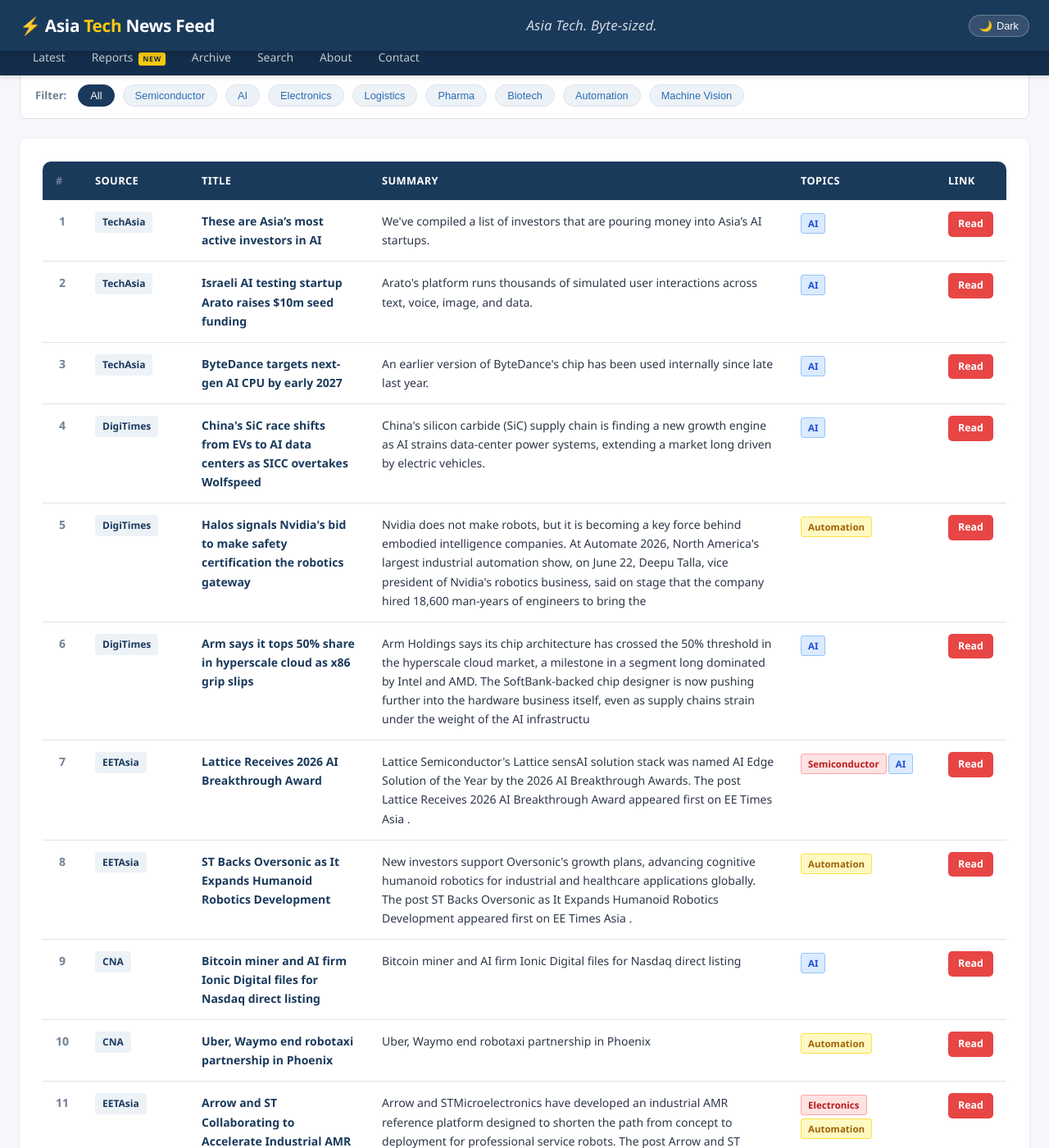
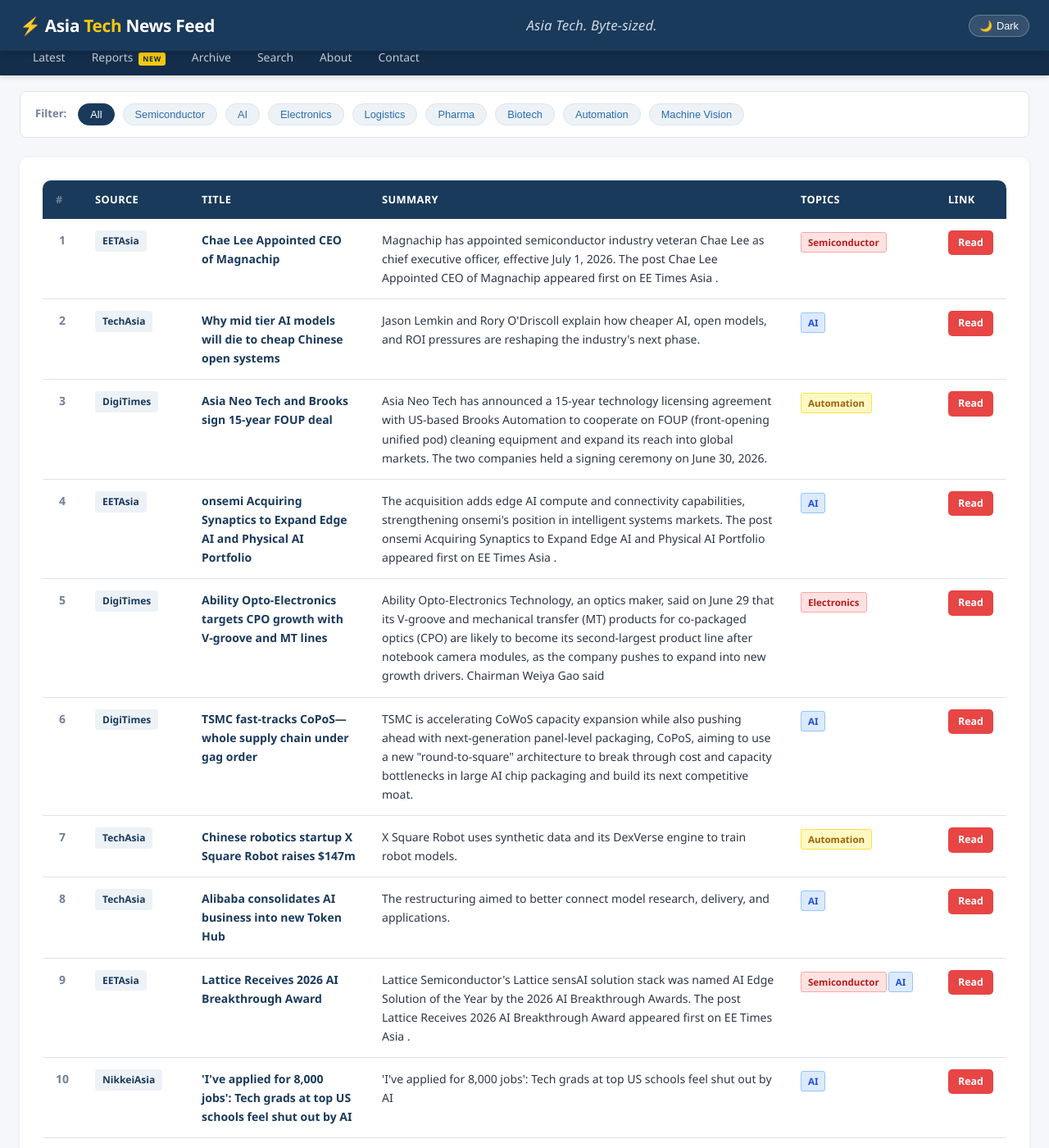
Before and after one commit to asiatechfeed/Asia-Tech-Feed, a Jekyll site: the page built from _posts/2026-06-30-asia-tech-news-digest.md, in a window 1280 px wide and 1400 px high, scrolled down 583 px. Shown: the whole window at 82% size. Built offline with Jekyll 4.4.1, drawn with Linux system fonts in a browser that asks for light colours; a script that is not in the unit is left out; some of the changed text lies outside the part shown.

Commit message:
📰 News digest 2026-06-30 (14 articles)

```diff
--- a/_posts/2026-06-30-asia-tech-news-digest.md
+++ b/_posts/2026-06-30-asia-tech-news-digest.md
@@ -1,15 +1,15 @@
 ---
 layout: post
 title: "Asia Tech News Digest - June 30, 2026"
-date: 2026-06-30 08:00:33 +0800
-articles_count: 17
-sources_count: 6
-sources: ["CNA", "DigiTimes", "EETAsia", "KED", "NikkeiAsia", "TechAsia"]
+date: 2026-06-30 19:26:49 +0800
+articles_count: 14
+sources_count: 5
+sources: ["DigiTimes", "EETAsia", "KED", "NikkeiAsia", "TechAsia"]
 csv_file: /assets/data/news-2026-06-30.tsv
-featured_title: "These are Asia\u2019s most active investors in AI"
-featured_url: "https://www.techinasia.com/these-are-asias-most-active-investors-in-ai"
-featured_source: "TechAsia"
-featured_summary: "We've compiled a list of investors that are pouring money into Asia\u2019s AI startups."
+featured_title: "Chae Lee Appointed CEO of Magnachip"
+featured_url: "https://www.eetasia.com/chae-lee-appointed-ceo-of-magnachip/"
+featured_source: "EETAsia"
+featured_summary: "Magnachip has appointed semiconductor industry veteran Chae Lee as chief executive officer, effective July 1, 2026. The post Chae Lee Appointed CEO of Magnachip appeared first on EE Times Asia ."
 featured_image: ""
 ---
 
@@ -27,54 +27,70 @@ featured_image: ""
 <tbody>
 <tr>
   <td class="col-num">1</td>
-  <td class="col-source"><span class="source-badge">TechAsia</span></td>
-  <td class="col-title"><span class="article-title">These are Asia’s most active investors in AI</span></td>
-  <td class="col-summary">We've compiled a list of investors that are pouring money into Asia’s AI startups.</td>
-  <td class="col-tags"><span class="tag ai">AI</span></td>
-  <td class="col-link"><a class="btn-link" href="https://www.techinasia.com/these-are-asias-most-active-investors-in-ai" target="_blank" rel="noopener">Read</a></td>
+  <td class="col-source"><span class="source-badge">EETAsia</span></td>
+  <td class="col-title"><span class="article-title">Chae Lee Appointed CEO of Magnachip</span></td>
+  <td class="col-summary">Magnachip has appointed semiconductor industry veteran Chae Lee as chief executive officer, effective July 1, 2026. The post Chae Lee Appointed CEO of Magnachip appeared first on EE Times Asia .</td>
+  <td class="col-tags"><span class="tag semi">Semiconductor</span></td>
+  <td class="col-link"><a class="btn-link" href="https://www.eetasia.com/chae-lee-appointed-ceo-of-magnachip/" target="_blank" rel="noopener">Read</a></td>
 </tr>
 <tr>
   <td class="col-num">2</td>
   <td class="col-source"><span class="source-badge">TechAsia</span></td>
-  <td class="col-title"><span class="article-title">Israeli AI testing startup Arato raises $10m seed funding</span></td>
-  <td class="col-summary">Arato's platform runs thousands of simulated user interactions across text, voice, image, and data.</td>
+  <td class="col-title"><span class="article-title">Why mid tier AI models will die to cheap Chinese open systems</span></td>
+  <td class="col-summary">Jason Lemkin and Rory O'Driscoll explain how cheaper AI, open models, and ROI pressures are reshaping the industry's next phase.</td>
   <td class="col-tags"><span class="tag ai">AI</span></td>
-  <td class="col-link"><a class="btn-link" href="https://www.techinasia.com/endowus-ceo-gregory-van-optimistic-profitability" target="_blank" rel="noopener">Read</a></td>
+  <td class="col-link"><a class="btn-link" href="https://www.techinasia.com/cheap-ai-changing-rules-competition" target="_blank" rel="noopener">Read</a></td>
 </tr>
 <tr>
   <td class="col-num">3</td>
-  <td class="col-source"><span class="source-badge">TechAsia</span></td>
-  <td class="col-title"><span class="article-title">ByteDance targets next-gen AI CPU by early 2027</span></td>
-  <td class="col-summary">An earlier version of ByteDance's chip has been used internally since late last year.</td>
-  <td class="col-tags"><span class="tag ai">AI</span></td>
-  <td class="col-link"><a class="btn-link" href="https://www.techinasia.com/bytedance-spend-30b-china-ai-2026" target="_blank" rel="noopener">Read</a></td>
+  <td class="col-source"><span class="source-badge">DigiTimes</span></td>
+  <td class="col-title"><span class="article-title">Asia Neo Tech and Brooks sign 15-year FOUP deal</span></td>
+  <td class="col-summary">Asia Neo Tech has announced a 15-year technology licensing agreement with US-based Brooks Automation to cooperate on FOUP (front-opening unified pod) cleaning equipment and expand its reach into global markets. The two companies held a signing ceremony on June 30, 2026.</td>
+  <td class="col-tags"><span class="tag auto">Automation</span></td>
+  <td class="col-link"><a class="btn-link" href="https://www.digitimes.com/news/a20260630PD237/asia-technology-equipment-market-licensing.html" target="_blank" rel="noopener">Read</a></td>
 </tr>
 <tr>
   <td class="col-num">4</td>
-  <td class="col-source"><span class="source-badge">DigiTimes</span></td>
-  <td class="col-title"><span class="article-title">China's SiC race shifts from EVs to AI data centers as SICC overtakes Wolfspeed</span></td>
-  <td class="col-summary">China's silicon carbide (SiC) supply chain is finding a new growth engine as AI strains data-center power systems, extending a market long driven by electric vehicles.</td>
+  <td class="col-source"><span class="source-badge">EETAsia</span></td>
+  <td class="col-title"><span class="article-title">onsemi Acquiring Synaptics to Expand Edge AI and Physical AI Portfolio</span></td>
+  <td class="col-summary">The acquisition adds edge AI compute and connectivity capabilities, strengthening onsemi's position in intelligent systems markets. The post onsemi Acquiring Synaptics to Expand Edge AI and Physical AI Portfolio appeared first on EE Times Asia .</td>
   <td class="col-tags"><span class="tag ai">AI</span></td>
-  <td class="col-link"><a class="btn-link" href="https://www.digitimes.com/news/a20260629VL206/sic-data-sicc-wolfspeed-market.html" target="_blank" rel="noopener">Read</a></td>
+  <td class="col-link"><a class="btn-link" href="https://www.eetasia.com/onsemi-acquiring-synaptics-to-expand-edge-ai-and-physical-ai-portfolio/" target="_blank" rel="noopener">Read</a></td>
 </tr>
 <tr>
   <td class="col-num">5</td>
   <td class="col-source"><span class="source-badge">DigiTimes</span></td>
-  <td class="col-title"><span class="article-title">Halos signals Nvidia's bid to make safety certification the robotics gateway</span></td>
-  <td class="col-summary">Nvidia does not make robots, but it is becoming a key force behind embodied intelligence companies. At Automate 2026, North America's largest industrial automation show, on June 22, Deepu Talla, vice president of Nvidia's robotics business, said on stage that the company hired 18,600 man-years of engineers to bring the</td>
-  <td class="col-tags"><span class="tag auto">Automation</span></td>
-  <td class="col-link"><a class="btn-link" href="https://www.digitimes.com/news/a20260629PD232/nvidia-robotics-certification-cuda-2026.html" target="_blank" rel="noopener">Read</a></td>
+  <td class="col-title"><span class="article-title">Ability Opto-Electronics targets CPO growth with V-groove and MT lines</span></td>
+  <td class="col-summary">Ability Opto-Electronics Technology, an optics maker, said on June 29 that its V-groove and mechanical transfer (MT) products for co-packaged optics (CPO) are likely to become its second-largest product line after notebook camera modules, as the company pushes to expand into new growth drivers. Chairman Weiya Gao said </td>
+  <td class="col-tags"><span class="tag semi">Electronics</span></td>
+  <td class="col-link"><a class="btn-link" href="https://www.digitimes.com/news/a20260630PD224/ability-enterprise-cpo-optics-ability-opto-electronics-technology-growth.html" target="_blank" rel="noopener">Read</a></td>
 </tr>
 <tr>
   <td class="col-num">6</td>
   <td class="col-source"><span class="source-badge">DigiTimes</span></td>
-  <td class="col-title"><span class="article-title">Arm says it tops 50% share in hyperscale cloud as x86 grip slips</span></td>
-  <td class="col-summary">Arm Holdings says its chip architecture has crossed the 50% threshold in the hyperscale cloud market, a milestone in a segment long dominated by Intel and AMD. The SoftBank-backed chip designer is now pushing further into the hardware business itself, even as supply chains strain under the weight of the AI infrastructu</td>
+  <td class="col-title"><span class="article-title">TSMC fast-tracks CoPoS—whole supply chain under gag order</span></td>
+  <td class="col-summary">TSMC is accelerating CoWoS capacity expansion while also pushing ahead with next-generation panel-level packaging, CoPoS, aiming to use a new "round-to-square" architecture to break through cost and capacity bottlenecks in large AI chip packaging and build its next competitive moat.</td>
   <td class="col-tags"><span class="tag ai">AI</span></td>
-  <td class="col-link"><a class="btn-link" href="https://www.digitimes.com/news/a20260626VL215/arm-x86-chips-market-data-center.html" target="_blank" rel="noopener">Read</a></td>
+  <td class="col-link"><a class="btn-link" href="https://www.digitimes.com/news/a20260630PD239/tsmc-supply-chain-cowos-packaging-equipment.html" target="_blank" rel="noopener">Read</a></td>
 </tr>
 <tr>
   <td class="col-num">7</td>
+  <td class="col-source"><span class="source-badge">TechAsia</span></td>
+  <td class="col-title"><span class="article-title">Chinese robotics startup X Square Robot raises $147m</span></td>
+  <td class="col-summary">X Square Robot uses synthetic data and its DexVerse engine to train robot models.</td>
+  <td class="col-tags"><span class="tag auto">Automation</span></td>
+  <td class="col-link"><a class="btn-link" href="https://www.techinasia.com/endowus-ceo-gregory-van-optimistic-profitability" target="_blank" rel="noopener">Read</a></td>
+</tr>
+<tr>
+  <td class="col-num">8</td>
+  <td class="col-source"><span class="source-badge">TechAsia</span></td>
+  <td class="col-title"><span class="article-title">Alibaba consolidates AI business into new Token Hub</span></td>
+  <td class="col-summary">The restructuring aimed to better connect model research, delivery, and applications.</td>
+  <td class="col-tags"><span class="tag ai">AI</span></td>
+  <td class="col-link"><a class="btn-link" href="https://www.techinasia.com/alibaba-cloud-expands-ai-capacity-malaysia" target="_blank" rel="noopener">Read</a></td>
+</tr>
+<tr>
+  <td class="col-num">9</td>
   <td class="col-source"><span class="source-badge">EETAsia</span></td>
   <td class="col-title"><span class="article-title">Lattice Receives 2026 AI Breakthrough Award</span></td>
   <td class="col-summary">Lattice Semiconductor's Lattice sensAI solution stack was named AI Edge Solution of the Year by the 2026 AI Breakthrough Awards. The post Lattice Receives 2026 AI Breakthrough Award appeared first on EE Times Asia .</td>
@@ -82,39 +98,7 @@ featured_image: ""
   <td class="col-link"><a class="btn-link" href="https://www.eetasia.com/lattice-receives-2026-ai-breakthrough-award/" target="_blank" rel="noopener">Read</a></td>
 </tr>
 <tr>
-  <td class="col-num">8</td>
-  <td class="col-source"><span class="source-badge">EETAsia</span></td>
-  <td class="col-title"><span class="article-title">ST Backs Oversonic as It Expands Humanoid Robotics Development</span></td>
-  <td class="col-summary">New investors support Oversonic's growth plans, advancing cognitive humanoid robotics for industrial and healthcare applications globally. The post ST Backs Oversonic as It Expands Humanoid Robotics Development appeared first on EE Times Asia .</td>
-  <td class="col-tags"><span class="tag auto">Automation</span></td>
-  <td class="col-link"><a class="btn-link" href="https://www.eetasia.com/st-backs-oversonic-as-it-expands-humanoid-robotics-development/" target="_blank" rel="noopener">Read</a></td>
-</tr>
-<tr>
-  <td class="col-num">9</td>
-  <td class="col-source"><span class="source-badge">CNA</span></td>
-  <td class="col-title"><span class="article-title">Bitcoin miner and AI firm Ionic Digital files for Nasdaq direct listing</span></td>
-  <td class="col-summary">Bitcoin miner and AI firm Ionic Digital files for Nasdaq direct listing</td>
-  <td class="col-tags"><span class="tag ai">AI</span></td>
-  <td class="col-link"><a class="btn-link" href="https://www.channelnewsasia.com/business/bitcoin-miner-and-ai-firm-ionic-digital-files-nasdaq-direct-listing-6219941" target="_blank" rel="noopener">Read</a></td>
-</tr>
-<tr>
   <td class="col-num">10</td>
-  <td class="col-source"><span class="source-badge">CNA</span></td>
-  <td class="col-title"><span class="article-title">Uber, Waymo end robotaxi partnership in Phoenix</span></td>
-  <td class="col-summary">Uber, Waymo end robotaxi partnership in Phoenix</td>
-  <td class="col-tags"><span class="tag auto">Automation</span></td>
-  <td class="col-link"><a class="btn-link" href="https://www.channelnewsasia.com/business/uber-waymo-end-robotaxi-partnership-in-phoenix-6219906" target="_blank" rel="noopener">Read</a></td>
-</tr>
-<tr>
-  <td class="col-num">11</td>
-  <td class="col-source"><span class="source-badge">EETAsia</span></td>
-  <td class="col-title"><span class="article-title">Arrow and ST Collaborating to Accelerate Industrial AMR Development</span></td>
-  <td class="col-summary">Arrow and STMicroelectronics have developed an industrial AMR reference platform designed to shorten the path from concept to deployment for professional service robots. The post Arrow and ST Collaborating to Accelerate Industrial AMR Development appeared first on EE Times Asia .</td>
-  <td class="col-tags"><span class="tag semi">Electronics</span><span class="tag auto">Automation</span></td>
-  <td class="col-link"><a class="btn-link" href="https://www.eetasia.com/arrow-and-st-collaborating-to-accelerate-industrial-amr-development/" target="_blank" rel="noopener">Read</a></td>
-</tr>
-<tr>
-  <td class="col-num">12</td>
   <td class="col-source"><span class="source-badge">NikkeiAsia</span></td>
   <td class="col-title"><span class="article-title">'I've applied for 8,000 jobs': Tech grads at top US schools feel shut out by AI</span></td>
   <td class="col-summary">'I've applied for 8,000 jobs': Tech grads at top US schools feel shut out by AI</td>
@@ -122,7 +106,7 @@ featured_image: ""
   <td class="col-link"><a class="btn-link" href="https://asia.nikkei.com/business/technology/artificial-intelligence/i-ve-applied-for-8-000-jobs-tech-grads-at-top-us-schools-feel-shut-out-by-ai" target="_blank" rel="noopener">Read</a></td>
 </tr>
 <tr>
-  <td class="col-num">13</td>
+  <td class="col-num">11</td>
   <td class="col-source"><span class="source-badge">NikkeiAsia</span></td>
   <td class="col-title"><span class="article-title">Asia's AI rally winners face a rising leverage problem</span></td>
   <td class="col-summary">Asia's AI rally winners face a rising leverage problem</td>
@@ -130,15 +114,7 @@ featured_image: ""
   <td class="col-link"><a class="btn-link" href="https://asia.nikkei.com/business/markets/trading-asia/asia-s-ai-rally-winners-face-a-rising-leverage-problem" target="_blank" rel="noopener">Read</a></td>
 </tr>
 <tr>
-  <td class="col-num">14</td>
-  <td class="col-source"><span class="source-badge">NikkeiAsia</span></td>
-  <td class="col-title"><span class="article-title">Honda starts AI data center battery production in US after EV pivot</span></td>
-  <td class="col-summary">Honda starts AI data center battery production in US after EV pivot</td>
-  <td class="col-tags"><span class="tag ai">AI</span></td>
-  <td class="col-link"><a class="btn-link" href="https://asia.nikkei.com/business/technology/artificial-intelligence/honda-starts-ai-data-center-battery-production-in-us-after-ev-pivot" target="_blank" rel="noopener">Read</a></td>
-</tr>
-<tr>
-  <td class="col-num">15</td>
+  <td class="col-num">12</td>
   <td class="col-source"><span class="source-badge">KED</span></td>
   <td class="col-title"><span class="article-title">AI trade isn’t just about tech stocks but also power, TCW says</span></td>
   <td class="col-summary">The artificial intelligence boom has sent investors racing into chipmakers, cloud providers and megacap technology stocks, but a more durable opportun</td>
@@ -146,7 +122,7 @@ featured_image: ""
   <td class="col-link"><a class="btn-link" href="https://www.kedglobal.com/asset-management/newsView/ked202606010002" target="_blank" rel="noopener">Read</a></td>
 </tr>
 <tr>
-  <td class="col-num">16</td>
+  <td class="col-num">13</td>
   <td class="col-source"><span class="source-badge">KED</span></td>
   <td class="col-title"><span class="article-title">No career ambition, no ego: AI plays devil's advocate at Audax Private Equity</span></td>
   <td class="col-summary">Generative AI is challenging traditional investment theses, acting as a devil's advocate to sharpen decision-making, particularly when it comes to ass</td>
@@ -154,7 +130,7 @@ featured_image: ""
   <td class="col-link"><a class="btn-link" href="https://www.kedglobal.com/private-equity/newsView/ked202603120002" target="_blank" rel="noopener">Read</a></td>
 </tr>
 <tr>
-  <td class="col-num">17</td>
+  <td class="col-num">14</td>
   <td class="col-source"><span class="source-badge">KED</span></td>
   <td class="col-title"><span class="article-title">EuBiologics partners with Korea's health agency to develop Nipah virus vaccine candidate</span></td>
   <td class="col-summary">EuBiologics Co., South Korea's vaccine-focused biotechnology company, is developing a vaccine candidate against the Nipah virus, an infectious disease</td>
```
Also changed, not shown: _digest_meta.json (+14 -15 lines), assets/data/news-2026-06-30.tsv (+14 -17 lines), assets/data/search-index.json.
